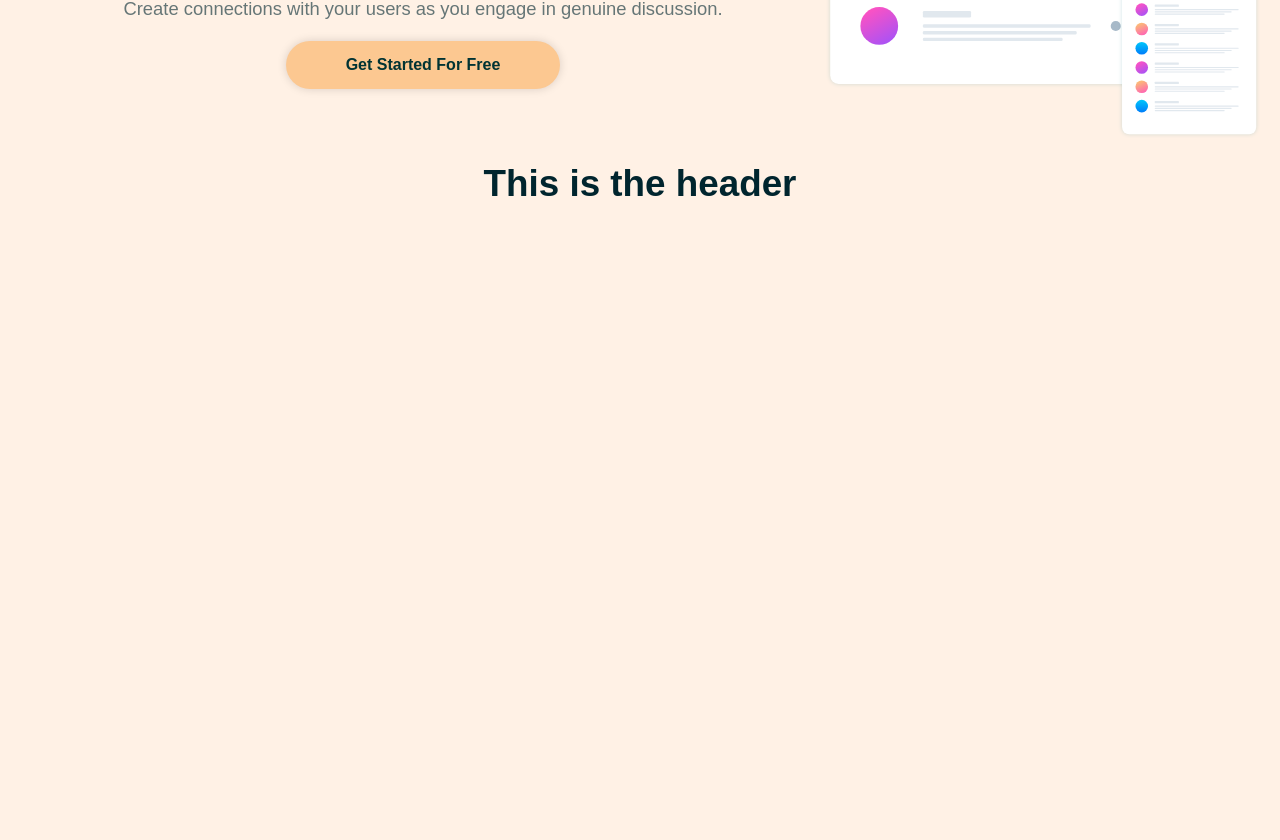
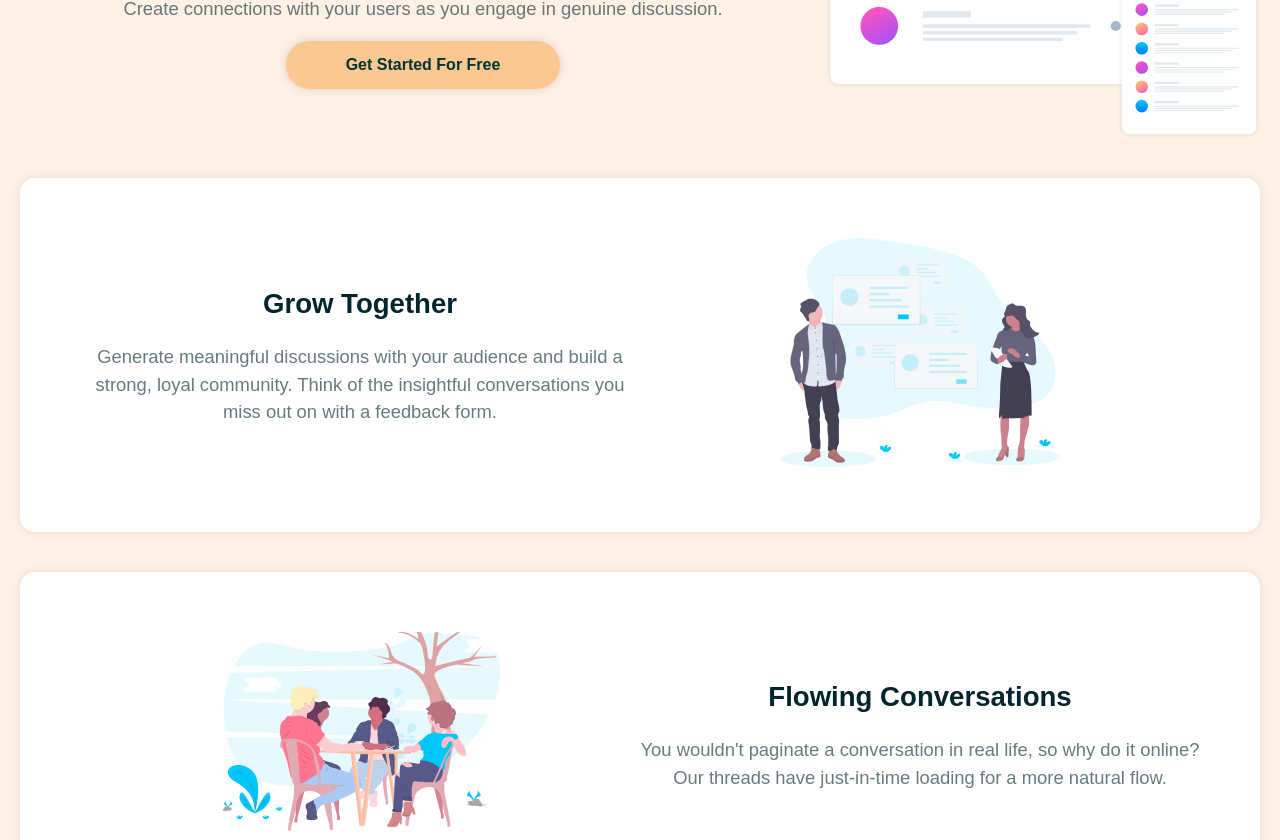
Before and after one commit to RhonnieAl/styled-components-project, a React (Create React App) app: page / in a window 1280 px wide. Shown: the part 320-1160 px from the top of the page. Before the commit the page ends 800 px from the top, so only its background shows below. Built offline with nearby package versions, Linux system fonts and the light colour scheme.

Commit message:
Add Card to body: Reverse the direction of the image on every other card

```diff
--- a/src/App.tsx
+++ b/src/App.tsx
@@ -1,7 +1,8 @@
 import React from "react";
 import { ThemeProvider } from "styled-components";
-import { MainHeader, Hero } from "../src/components";
+import { Card, MainHeader, Hero } from "../src/components";
 import { Container, GlobalStyles } from "../src/components/styles/index";
+import content from "./content";
 
 const theme = {
   color: {
@@ -24,7 +25,9 @@
         <MainHeader />
         <Hero />
         <Container>
-          <h1>This is the header</h1>
+          {content.map((item, index) => (
+            <Card key={index} item={item} />
+          ))}
         </Container>
       </>
     </ThemeProvider>
--- /dev/null
+++ b/src/components/Card.tsx
@@ -0,0 +1,27 @@
+import React from "react";
+import { StyledCard } from "./styles";
+
+interface CardProps {
+  item: {
+    id: number;
+    title: string;
+    body: string;
+    image: string;
+  };
+}
+
+export const Card: React.FC<CardProps> = ({
+  item: { id, title, body, image },
+}) => {
+  return (
+    <StyledCard layout={id % 2 === 0 ? "row-reverse" : "row"}>
+      <div>
+        <h2>{title}</h2>
+        <p>{body}</p>
+      </div>
+      <div>
+        <img src={`/${image}`} alt={title} />
+      </div>
+    </StyledCard>
+  );
+};
--- a/src/components/index.ts
+++ b/src/components/index.ts
@@ -1,4 +1,5 @@
 import { Hero } from "./Hero";
 import { MainHeader } from "./Header";
+import { Card } from "./Card";
 
-export { Hero, MainHeader };
+export { Hero, MainHeader, Card };
--- /dev/null
+++ b/src/components/styles/Card.styled.ts
@@ -0,0 +1,31 @@
+import styled from "styled-components";
+
+interface StyledCardProps {
+  layout?: string;
+}
+
+export const StyledCard = styled.div<StyledCardProps>`
+  display: flex;
+  align-items: center;
+  background-color: #fff;
+  border-radius: 15px;
+  box-shadow: 0 0 10px rgba(0, 0, 0, 0.1);
+  margin: 40px 0;
+  padding: 60px;
+  flex-direction: ${(props) =>
+    props.layout ||
+    "row"}; // This reverses the direction, so that every other image card is on the right side of the text or the left
+
+  img {
+    width: 50%;
+  }
+
+  > div {
+    flex: 1;
+  }
+
+  @media (max-width: ${({ theme }) => theme.mobile}) {
+    flex-direction: column;
+    text-align: center;
+  }
+`;
--- a/src/components/styles/index.ts
+++ b/src/components/styles/index.ts
@@ -3,6 +3,7 @@
 import { GlobalStyles } from "./Global";
 import { Button } from "./Button.styled";
 import { Flex } from "./Flex.styled";
+import { StyledCard } from "./Card.styled";
 
 export {
   Image,
@@ -13,4 +14,5 @@
   Logo,
   Container,
   GlobalStyles,
+  StyledCard,
 };
--- /dev/null
+++ b/src/content.ts
@@ -0,0 +1,22 @@
+const content = [
+  {
+    id: 1,
+    title: "Grow Together",
+    body: "Generate meaningful discussions with your audience and build a strong, loyal community. Think of the insightful conversations you miss out on with a feedback form.",
+    image: "illustration-grow-together.svg",
+  },
+  {
+    id: 2,
+    title: "Flowing Conversations",
+    body: "You wouldn't paginate a conversation in real life, so why do it online? Our threads have just-in-time loading for a more natural flow.",
+    image: "illustration-flowing-conversation.svg",
+  },
+  {
+    id: 3,
+    title: "Your Users",
+    body: "It takes no time at all to integrate Huddle with your app's authentication solution. This means, once signed in to your app, your users can start chatting immediately.",
+    image: "illustration-your-users.svg",
+  },
+];
+
+export default content;
```
